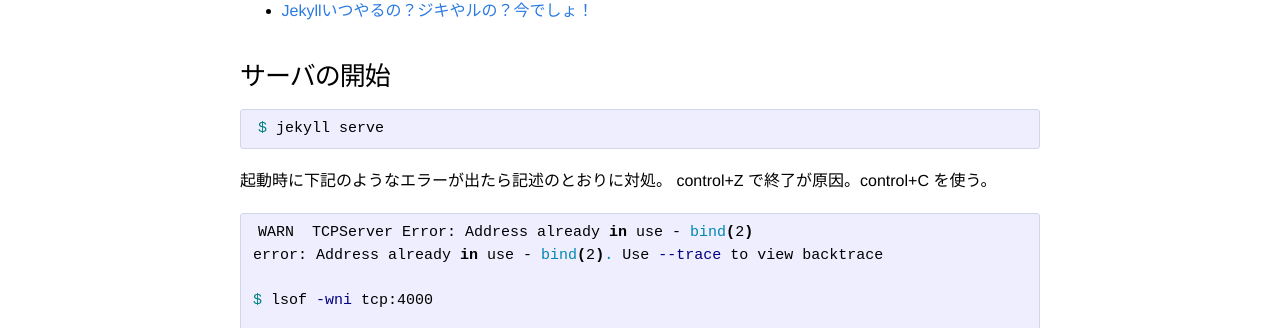
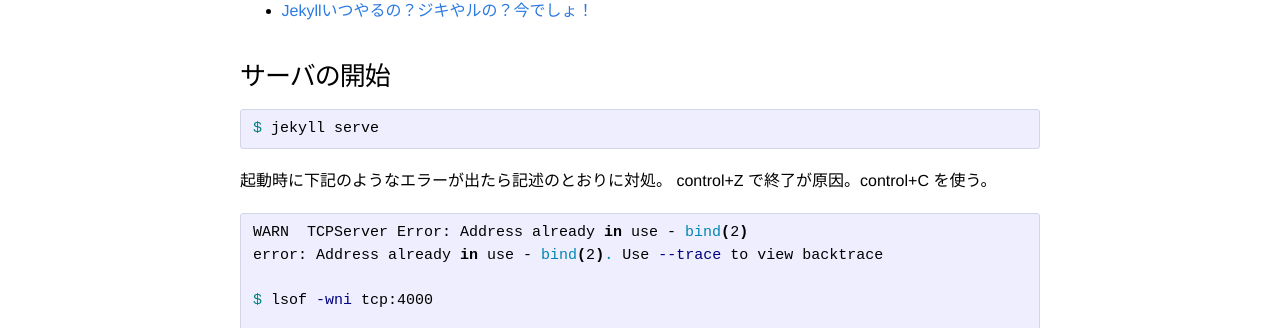
Before and after one commit to syon/nocorica, a Jekyll site: the page built from _posts/2013-08-01-githubpages-jekyll.md, in a window 1280 px wide. Shown: the part 512-840 px from the top of the page. Built offline with Jekyll 4.4.1, drawn with Linux system fonts in a browser that asks for light colours.

Commit message:
fix pre code style

```diff
--- a/css/main.css
+++ b/css/main.css
@@ -234,9 +234,11 @@
   -moz-border-radius: 3px;
   border-radius: 3px;
   font-size: 15px;
+  word-wrap: break-word;
 }
 
 .post code { padding: 1px 5px; }
+.post pre code { padding: 0; }
 
 .post ul,
 .post ol { margin-left: 1.35em; }
```
